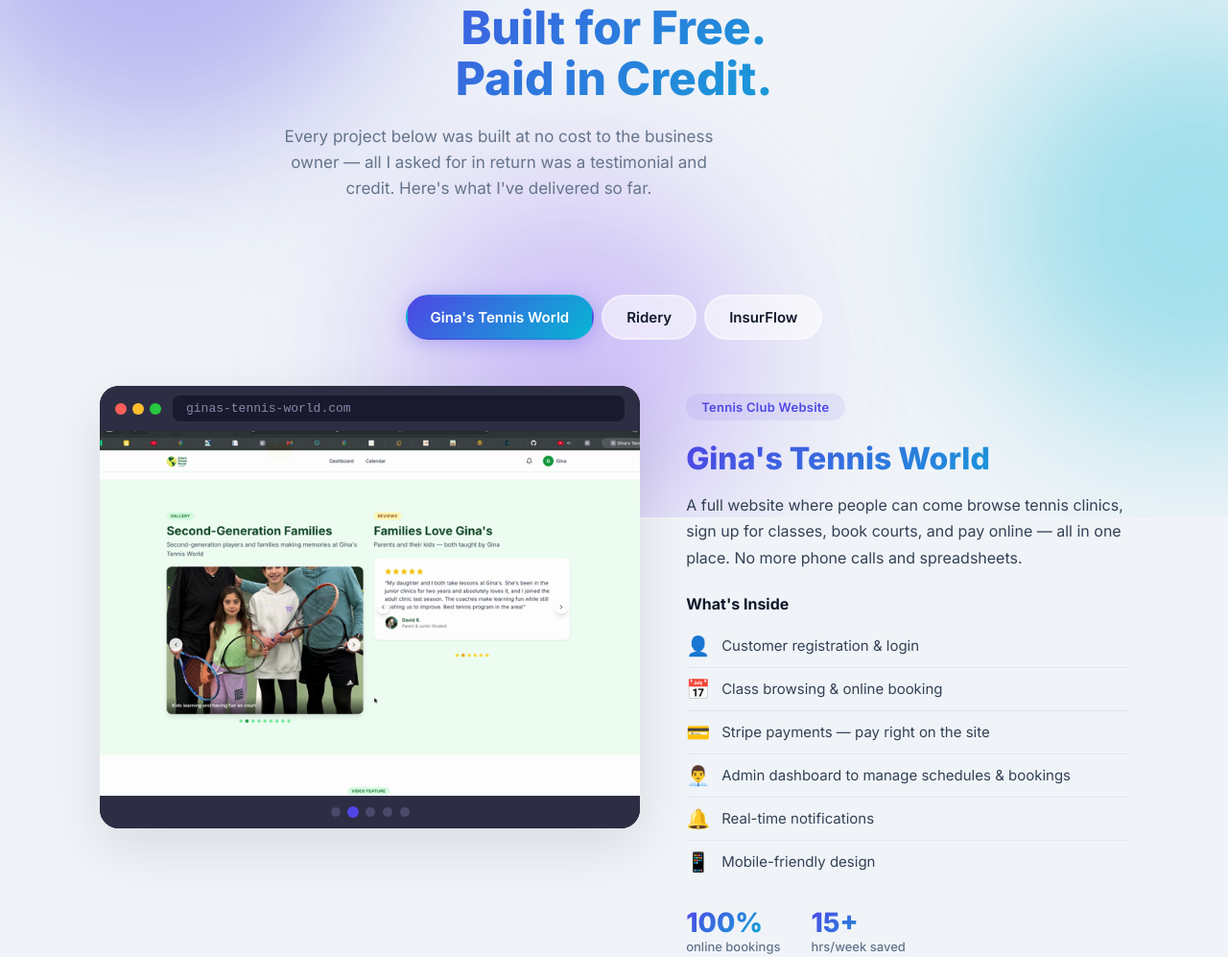
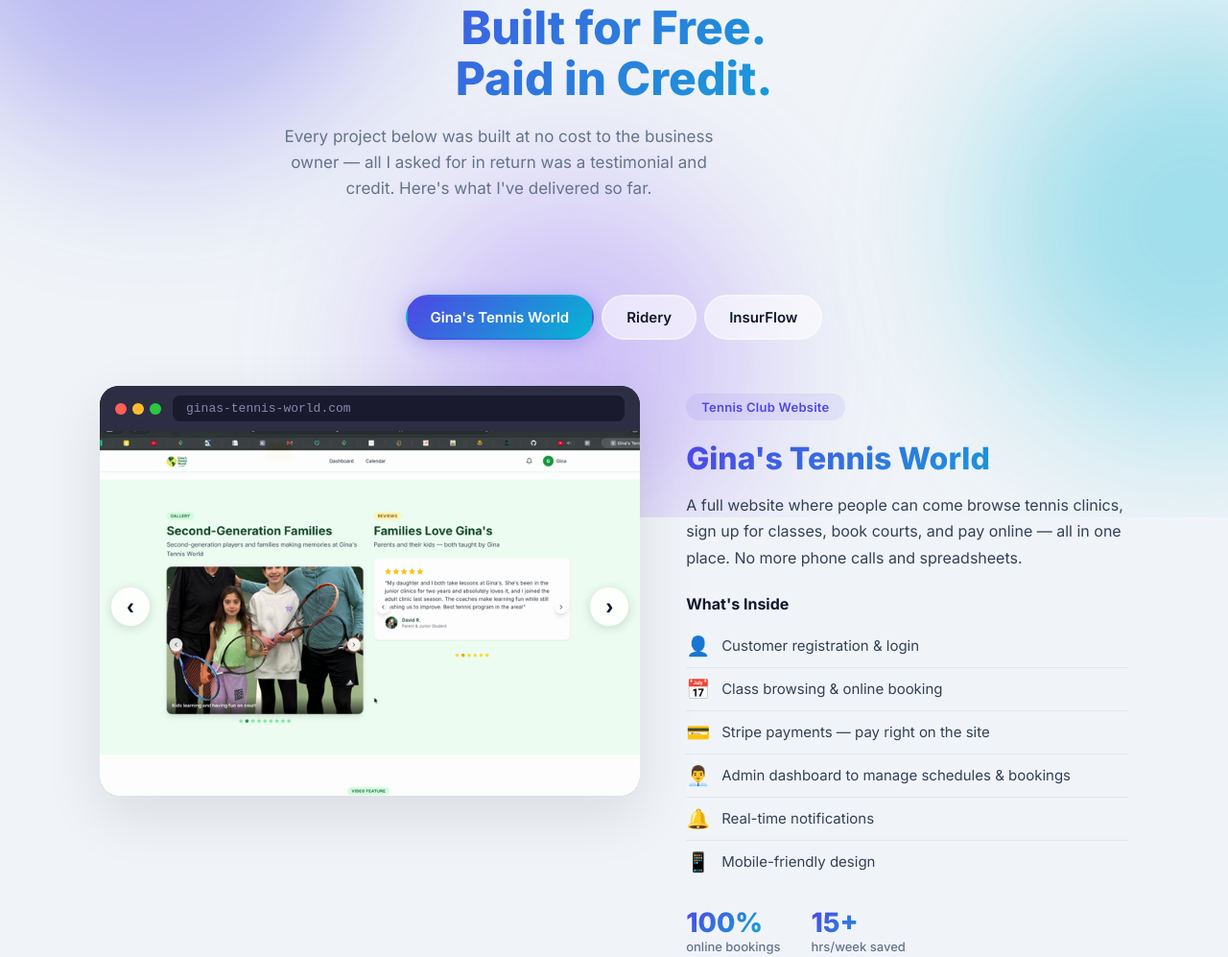
Before and after one commit to Hakerz-ag/Prism-AI-website, a website: page projects.html in a window 1280 px wide. Shown: the part 261-1258 px from the top of the page at 96% size. Drawn offline with nearby package versions, Linux system fonts and the light colour scheme.

Commit message:
Replace slideshow dots with arrow navigation for both Gina's and Ridery

```diff
--- a/projects.html
+++ b/projects.html
@@ -67,13 +67,8 @@
                   <img src="images/ginas-about.png" alt="Gina's Tennis World about page" class="browser-screenshot" data-slide="3" />
                   <img src="images/ginas-footer.png" alt="Gina's Tennis World footer" class="browser-screenshot" data-slide="4" />
                 </div>
-                <div class="browser-slide-dots">
-                  <span class="browser-dot active" data-slide="0"></span>
-                  <span class="browser-dot" data-slide="1"></span>
-                  <span class="browser-dot" data-slide="2"></span>
-                  <span class="browser-dot" data-slide="3"></span>
-                  <span class="browser-dot" data-slide="4"></span>
-                </div>
+                <button class="slide-arrow slide-prev" data-slideshow="ginas" aria-label="Previous">‹</button>
+                <button class="slide-arrow slide-next" data-slideshow="ginas" aria-label="Next">›</button>
               </div>
             </div>
             <div class="project-info reveal delay-1">
@@ -107,6 +102,8 @@
         <div class="tab-content" id="tab-ridery">
           <div class="project-detail">
             <div class="project-showcase reveal">
+              <div class="phone-mockup-wrapper">
+                <button class="slide-arrow slide-prev" data-slideshow="ridery" aria-label="Previous">‹</button>
                 <div class="phone-mockup">
                   <div class="phone-screen">
                     <img src="images/ridery-login.png" alt="Ridery login screen" class="phone-screenshot active" data-slide="0" />
@@ -115,13 +112,8 @@
                     <img src="images/ridery-map.png" alt="Ridery map screen" class="phone-screenshot" data-slide="3" />
                     <img src="images/ridery-driver.png" alt="Ridery driver screen" class="phone-screenshot" data-slide="4" />
                   </div>
-                <div class="phone-dots">
-                  <span class="phone-dot active" data-slide="0"></span>
-                  <span class="phone-dot" data-slide="1"></span>
-                  <span class="phone-dot" data-slide="2"></span>
-                  <span class="phone-dot" data-slide="3"></span>
-                  <span class="phone-dot" data-slide="4"></span>
                 </div>
+                <button class="slide-arrow slide-next" data-slideshow="ridery" aria-label="Next">›</button>
               </div>
             </div>
             <div class="project-info reveal delay-1">
@@ -316,7 +308,7 @@
       // Auto-advance every 3 seconds
       slideInterval = setInterval(nextSlide, 3000);
 
-      // Click dots to navigate
+      // Click dots to navigate (Ridery — kept for reference, arrows handle nav now)
       dots.forEach(dot => {
         dot.addEventListener('click', () => {
           clearInterval(slideInterval);
@@ -325,33 +317,45 @@
         });
       });
 
-      // Gina's browser screenshot slideshow
-      const ginaScreenshots = document.querySelectorAll('.browser-screenshot');
-      const ginaDots = document.querySelectorAll('.browser-dot');
-      let ginaSlide = 0;
-      let ginaInterval;
+      // ─── Slideshow with arrow navigation ───
+      function setupSlideshow(slideshowId, slideSelector) {
+        const slides = document.querySelectorAll(slideSelector);
+        let current = 0;
 
-      function showGinaSlide(index) {
-        ginaScreenshots.forEach(s => s.classList.remove('active'));
-        ginaDots.forEach(d => d.classList.remove('active'));
-        ginaScreenshots[index].classList.add('active');
-        ginaDots[index].classList.add('active');
-        ginaSlide = index;
+        function show(index) {
+          slides.forEach(s => s.classList.remove('active'));
+          slides[index].classList.add('active');
+          current = index;
         }
 
-      function nextGinaSlide() {
-        showGinaSlide((ginaSlide + 1) % ginaScreenshots.length);
+        function next() {
+          show((current + 1) % slides.length);
         }
 
-      ginaInterval = setInterval(nextGinaSlide, 3000);
+        function prev() {
+          show((current - 1 + slides.length) % slides.length);
+        }
 
-      ginaDots.forEach(dot => {
-        dot.addEventListener('click', () => {
-          clearInterval(ginaInterval);
-          showGinaSlide(parseInt(dot.dataset.slide));
-          ginaInterval = setInterval(nextGinaSlide, 3000);
+        // Arrow buttons
+        document.querySelectorAll(`.slide-prev[data-slideshow="${slideshowId}"]`).forEach(btn => {
+          btn.addEventListener('click', prev);
+        });
+        document.querySelectorAll(`.slide-next[data-slideshow="${slideshowId}"]`).forEach(btn => {
+          btn.addEventListener('click', next);
+        });
+
+        // Auto-advance every 4 seconds, pause on click
+        let interval = setInterval(next, 4000);
+        document.querySelectorAll(`.slide-arrow[data-slideshow="${slideshowId}"]`).forEach(btn => {
+          btn.addEventListener('click', () => {
+            clearInterval(interval);
+            interval = setInterval(next, 4000);
           });
         });
+      }
+
+      setupSlideshow('ginas', '.browser-screenshot');
+      setupSlideshow('ridery', '.phone-screenshot');
     </script>
   </body>
 </html>
--- a/styles.css
+++ b/styles.css
@@ -1125,30 +1125,80 @@ input[type="text"], input[type="email"], input[type="tel"], textarea {
   opacity: 1;
 }
 
-.browser-slide-dots {
+/* ─── Slide Arrows ─── */
+.slide-arrow {
+  position: absolute;
+  top: 50%;
+  transform: translateY(-50%);
+  z-index: 10;
+  width: 40px;
+  height: 40px;
+  border-radius: 50%;
+  border: none;
+  background: rgba(255,255,255,0.9);
+  color: #0f172a;
+  font-size: 24px;
+  font-weight: 700;
+  cursor: pointer;
   display: flex;
+  align-items: center;
   justify-content: center;
-  gap: 8px;
-  padding: 12px 0;
-  background: #2d2d44;
+  box-shadow: 0 2px 12px rgba(0,0,0,0.15);
+  transition: background 0.2s, transform 0.2s, box-shadow 0.2s;
+  line-height: 1;
+  padding: 0;
 }
 
-.browser-dot {
-  width: 10px;
-  height: 10px;
-  border-radius: 50%;
-  background: #4a4a6a;
-  cursor: pointer;
-  transition: background 0.3s, transform 0.3s;
+.slide-arrow:hover {
+  background: #fff;
+  box-shadow: 0 4px 20px rgba(0,0,0,0.2);
+  transform: translateY(-50%) scale(1.08);
 }
 
-.browser-dot.active {
-  background: #4f46e5;
-  transform: scale(1.2);
+.slide-prev {
+  left: 12px;
 }
 
-.browser-dot:hover {
-  background: #06b6d4;
+.slide-next {
+  right: 12px;
+}
+
+/* Gina's browser arrows */
+.browser-slideshow .slide-prev {
+  left: 12px;
+  top: calc(50% + 16px);
+}
+
+.browser-slideshow .slide-next {
+  right: 12px;
+  top: calc(50% + 16px);
+}
+
+/* ─── Phone Mockup Wrapper (for Ridery) ─── */
+.phone-mockup-wrapper {
+  position: relative;
+  display: flex;
+  align-items: center;
+  justify-content: center;
+  gap: 12px;
+}
+
+.phone-mockup-wrapper .slide-prev {
+  position: relative;
+  top: auto;
+  transform: none;
+  flex-shrink: 0;
+}
+
+.phone-mockup-wrapper .slide-next {
+  position: relative;
+  top: auto;
+  transform: none;
+  flex-shrink: 0;
+}
+
+.phone-mockup-wrapper .slide-arrow:hover {
+  transform: scale(1.08);
 }
 
 /* ─── Phone Mockup (for Ridery) ─── */
@@ -1198,27 +1248,6 @@ input[type="text"], input[type="email"], input[type="tel"], textarea {
   opacity: 1;
 }
 
-.phone-dots {
-  display: flex;
-  justify-content: center;
-  gap: 8px;
-  margin-top: 12px;
+.phone-dot {
+  display: none;
 }
-
-.phone-dot {
-  width: 10px;
-  height: 10px;
-  border-radius: 50%;
-  background: #4a4a6a;
-  cursor: pointer;
-  transition: background 0.3s, transform 0.3s;
-}
-
-.phone-dot.active {
-  background: var(--accent);
-  transform: scale(1.2);
-}
-
-.phone-dot:hover {
-  background: var(--accent-2);
-}
```
Lines whose indentation alone changed are shown as unchanged.
